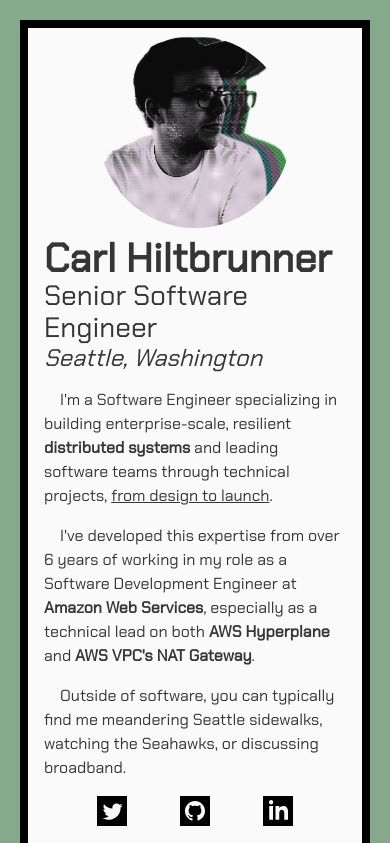
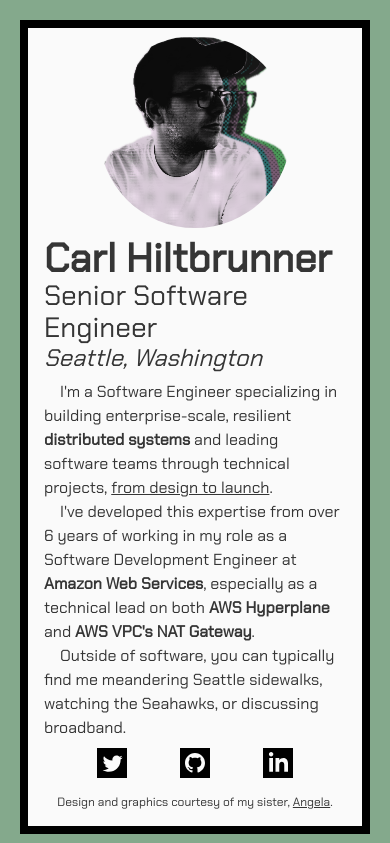
Before and after one commit to Subzidion/subzidion-land, a Next.js app: page / in a window 390 px wide. Shown: the top 843 px of the page. Built offline with nearby package versions, Linux system fonts and the light colour scheme.

Commit message:
Fix paragraph spacing inconsistency on mobile.

```diff
--- a/pages/index.js
+++ b/pages/index.js
@@ -18,13 +18,13 @@
               <h2>Senior Software Engineer</h2>
               <h3>Seattle, Washington</h3>
             </div>
-            <div className="p-2">
+            <div className="px-2 lg:p-2">
               <p>I'm a Software Engineer specializing in building enterprise-scale, resilient <b>distributed systems</b> and leading software teams through technical projects, <u>from design to launch</u>.</p>
             </div>
-            <div className="p-2">
+            <div className="px-2 lg:p-2">
               <p>I've developed this expertise from over 6 years of working in my role as a Software Development Engineer at <b>Amazon Web Services</b>, especially as a technical lead on both <b>AWS Hyperplane</b> and <b>AWS VPC's NAT Gateway</b>.</p>
             </div>
-            <div className="p-2">
+            <div className="px-2 lg:p-2">
               <p>Outside of software, you can typically find me meandering Seattle sidewalks, watching the Seahawks, or discussing broadband.</p>
             </div>
             <div className="flex justify-evenly p-2">
@@ -46,10 +46,12 @@
         <div className="col-span-4 lg:overflow-auto">
           <Card>
             <div className="p-2">
+              <div className="pb-2">
                 <h1>Amazon Web Services</h1>
                 <h2>Software Development Engineer</h2>
                 <h3>Seattle, Washington</h3>
                 <h4>2017-Present</h4>
+              </div>
               <p>I started my full-time software engineering career at Amazon Web Services out of college. At Amazon Web Services, I've learned what it means to run critical systems at the scale of the largest cloud provider. The scale of systems at Amazon has given me a unique perspective and knowledge that informs every design I work on. Amazon has also given me significant experience in high-pressure operational events, driving resolutions, and effectively communicating status. This experience has taught a valuable lesson as well: always build resillient systems.</p>
             </div>
             <div className="p-2">
@@ -74,10 +76,12 @@
           </Card>
           <Card>
             <div className="p-2">
+              <div className="pb-2">
                 <h1>The Boeing Company</h1>
                 <h2>IT Intern</h2>
                 <h3>Bellevue, Washington</h3>
                 <h4>Summer 2016</h4>
+              </div>
               <p>In the summer of 2016, I completed a 3 month internship at Boeing as part of their IT organization.</p>
             </div>
             <div className="p-2">
```
Lines whose indentation alone changed are shown as unchanged.
